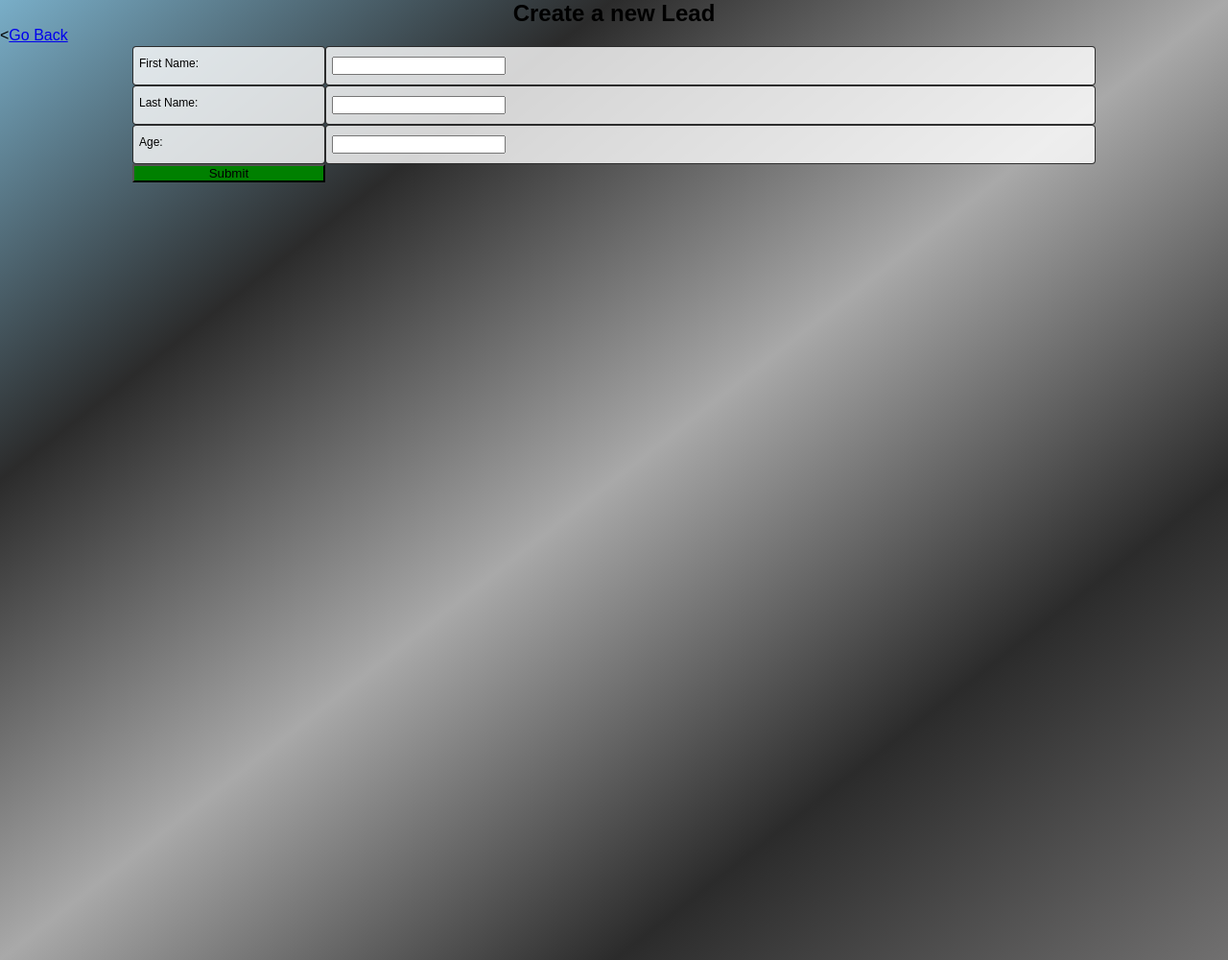
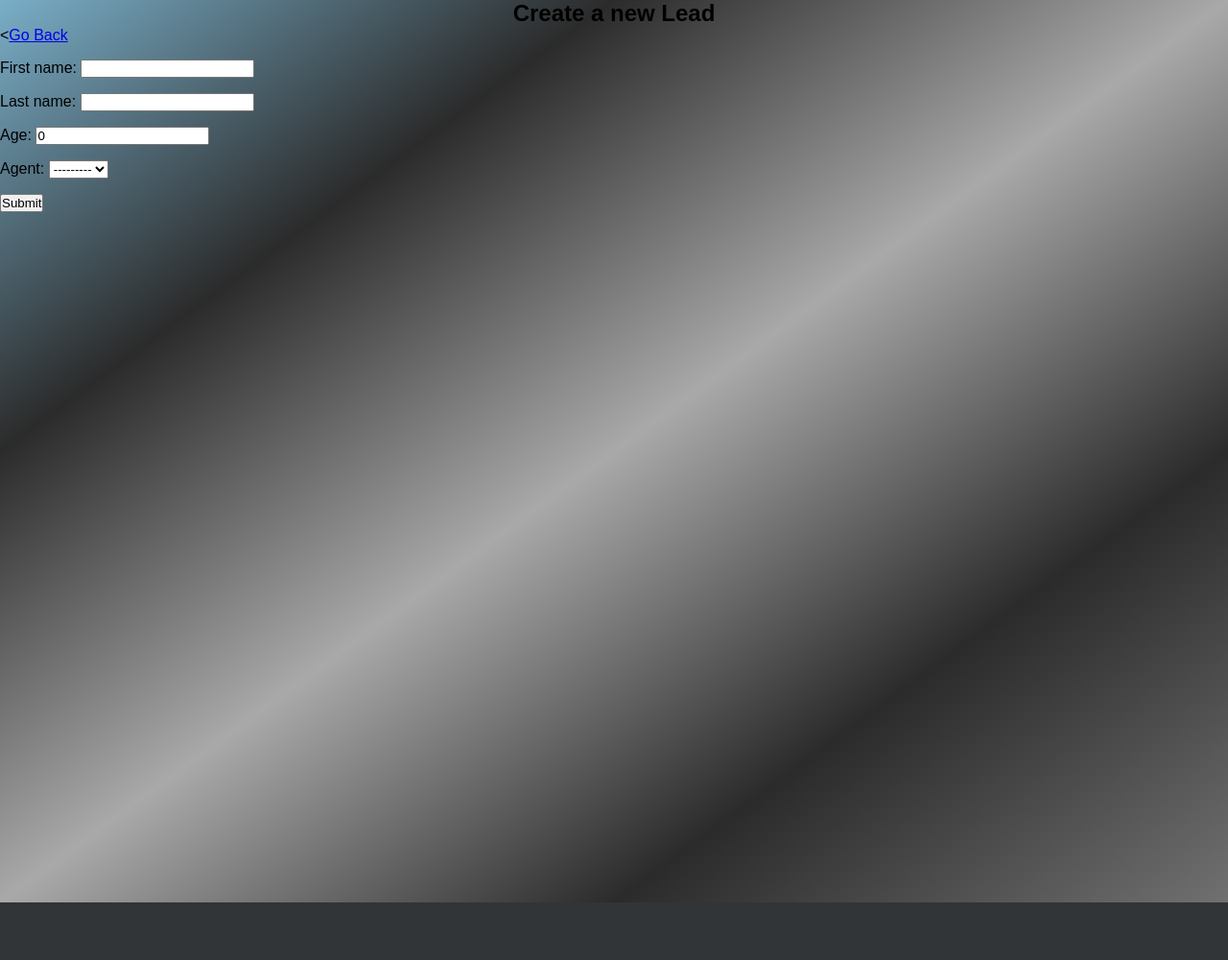
Before and after one commit to entirelymagic/DjangoCRM, a Django app: page /leads/create/ in a window 1280 px wide. Shown: the whole page at 96% size. After the commit the page ends 940 px from the top, so only its background shows below. Run offline with Django 3.2, Linux system fonts and the light colour scheme; data that the repository does not hold is empty.

Commit message:
Changed form to ModelForm. Removed some html style.

```diff
--- a/leads/forms.py
+++ b/leads/forms.py
@@ -1,4 +1,17 @@
 from django import forms
+from .models import Lead
+
+
+class LeadModelForm(forms.ModelForm):
+    class Meta:
+        model = Lead
+        fields = (
+        "first_name",
+        "last_name",
+        "age",
+        "agent",
+
+        )
 
 
 class LeadForm(forms.Form):
--- a/leads/views.py
+++ b/leads/views.py
@@ -2,7 +2,7 @@ from django.shortcuts import render, redirect
 from django.http import HttpResponse
 from django.contrib import messages
 from .models import Lead, Agent
-from .forms import LeadForm
+from .forms import LeadForm, LeadModelForm
 
 
 def lead_list(request):
@@ -24,7 +24,7 @@ def lead_detail(request, pk):
 
 def lead_create(request):
     if request.method == "POST":
-        form = LeadForm(request.POST)
+        form = LeadModelForm(request.POST)
         if form.is_valid():
             messages.success(request, 'Form submission successful')
             first_name = form.cleaned_data["first_name"]
@@ -41,6 +41,6 @@ def lead_create(request):
         else:
             messages.error(request, 'Form submission with errros')
     context = {
-        "form": LeadForm()
+        "form": LeadModelForm()
     }
     return render(request, "leads/lead_create.html", context)
--- a/static/leads/css/leads.css
+++ b/static/leads/css/leads.css
@@ -27,7 +27,7 @@ body {
 }
 .radiant_blue_green {
     background-image: linear-gradient(to bottom right, #79aec8, #2b2b2b, #a9a9a9, #2b2b2b, #717070 );
-    height: 1000px;
+    height: 940px;
     display: block;
 }
 .lead-grid-container {
@@ -67,3 +67,11 @@ body {
     z-index:1;
     background-color: green;
 }
+
+p {
+    display: block;
+    margin-block-start: 1em;
+    margin-block-end: 1em;
+    margin-inline-start: 0px;
+    margin-inline-end: 0px;
+}
--- a/templates/leads/lead_create.html
+++ b/templates/leads/lead_create.html
@@ -9,22 +9,15 @@
 <body class = "radiant_blue_green">
     <h2>Create a new Lead</h2>
 
-<div><<a href="/leads">Go Back</a></div>
+<<a href="/leads">Go Back</a>
 
         <form method = "POST" action=".">
             {% csrf_token %} <!-- csrf_token need for submiting forms -->
+            {{ form.as_p }}
+            <button type="submit">Submit</button>
 
-        <div class="individual-lead-grid-container"> <!-- Container for introducing lead formats -->
-          <div class="individual-lead-grid-container_item">First Name:</div>
-          <div class="individual-lead-grid-container_item">{{ form.first_name }} </div>
-          <div class="individual-lead-grid-container_item">Last Name:  </div>
-          <div class="individual-lead-grid-container_item">{{ form.last_name }} </div>
-          <div class="individual-lead-grid-container_item">Age: </div>
-          <div class="individual-lead-grid-container_item">{{ form.age }} </div>
-
-            <button id="submint_lead_btt"type="submit">Submit</button>
-
-            <!-- will return a message if the post was successfully submitted or not-->
+        </form>
+                <!-- will return a message if the post was successfully submitted or not-->
             {% if messages %}
             <ul class="messages">
             {% for message in messages %}
@@ -32,10 +25,6 @@
             {% endfor %}
             </ul>
             {% endif %}
-        <div></div>
-        <div></div>
-        </div>
-        </form>
 
 </body>
 </html>
--- a/templates/leads/leads.html
+++ b/templates/leads/leads.html
@@ -7,6 +7,9 @@
     <link href="{% static 'leads/css/leads.css' %}" rel="stylesheet">
 </head>
 <body class = "radiant_blue_green">
+
+    <p><a href="/leads/create/">Create a new lead</a></p>
+    <hr/>
     <h2>This are all of our leads</h2>
 
         {% for lead in leads %}
```
